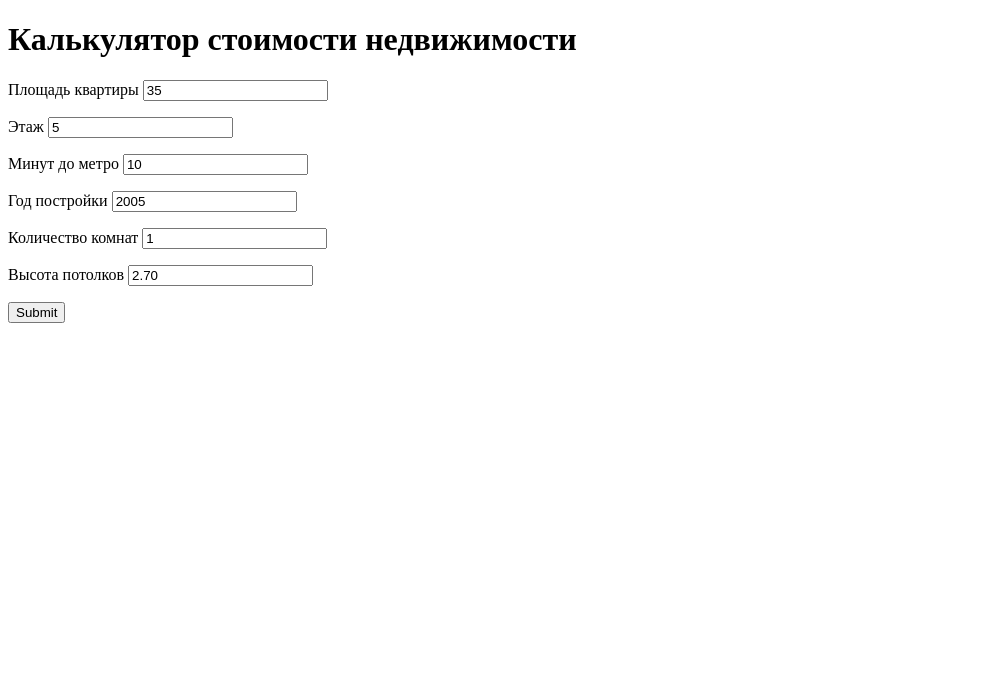
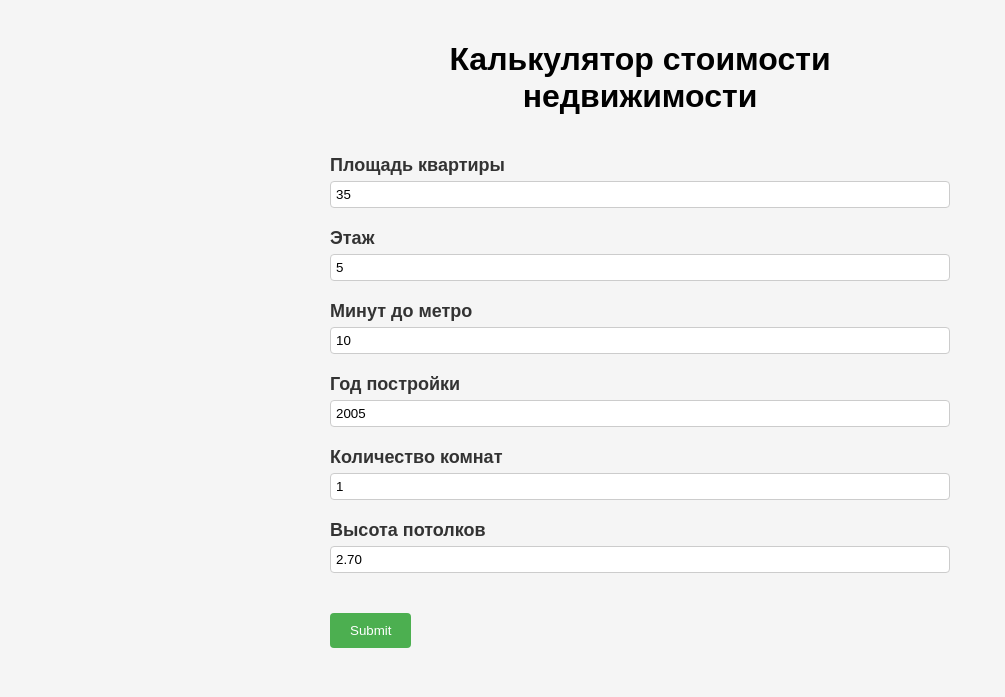
Before and after one commit to abeliksv/flask-01-10-2024, a Flask app: page / in a window 1280 px wide. Shown: the top 697 px of the page, without its empty margins (0-1005 px from the left). Run offline with Flask 3, Linux system fonts and the light colour scheme.

Commit message:
Изменил дизайн index.html

```diff
--- a/templates/index.html
+++ b/templates/index.html
@@ -3,6 +3,57 @@
 <head>
     <meta charset="UTF-8">
     <title>Калькулятор стоимости недвижимости</title>
+    <style>
+        body {
+            font-family: Arial, sans-serif;
+            max-width: 600px;
+            margin: 0 auto;
+            padding: 20px;
+            background-color: #f5f5f5;
+        }
+        h1 {
+            text-align: center;
+            margin-bottom: 30px;
+        }
+        form {
+            display: flex;
+            flex-wrap: wrap;
+            margin: 0 -10px;
+        }
+        form p {
+            flex-basis: 100%;
+            margin: 10px 0;
+        }
+        form label {
+            display: block;
+            margin-bottom: 5px;
+            font-weight: bold;
+        }
+        form input[type="text"] {
+            width: 100%;
+            padding: 5px;
+            border: 1px solid #ccc;
+            border-radius: 4px;
+            box-sizing: border-box;
+        }
+        form input[type="submit"] {
+            background-color: #4CAF50;
+            color: white;
+            padding: 10px 20px;
+            border: none;
+            border-radius: 4px;
+            cursor: pointer;
+            margin-top: 20px;
+        }
+        form input[type="submit"]:hover {
+            background-color: #3e8e41;
+        }
+        p {
+            margin-top: 20px;
+            font-size: 18px;
+            color: #333;
+        }
+    </style>
 </head>
 
 <body>
```
